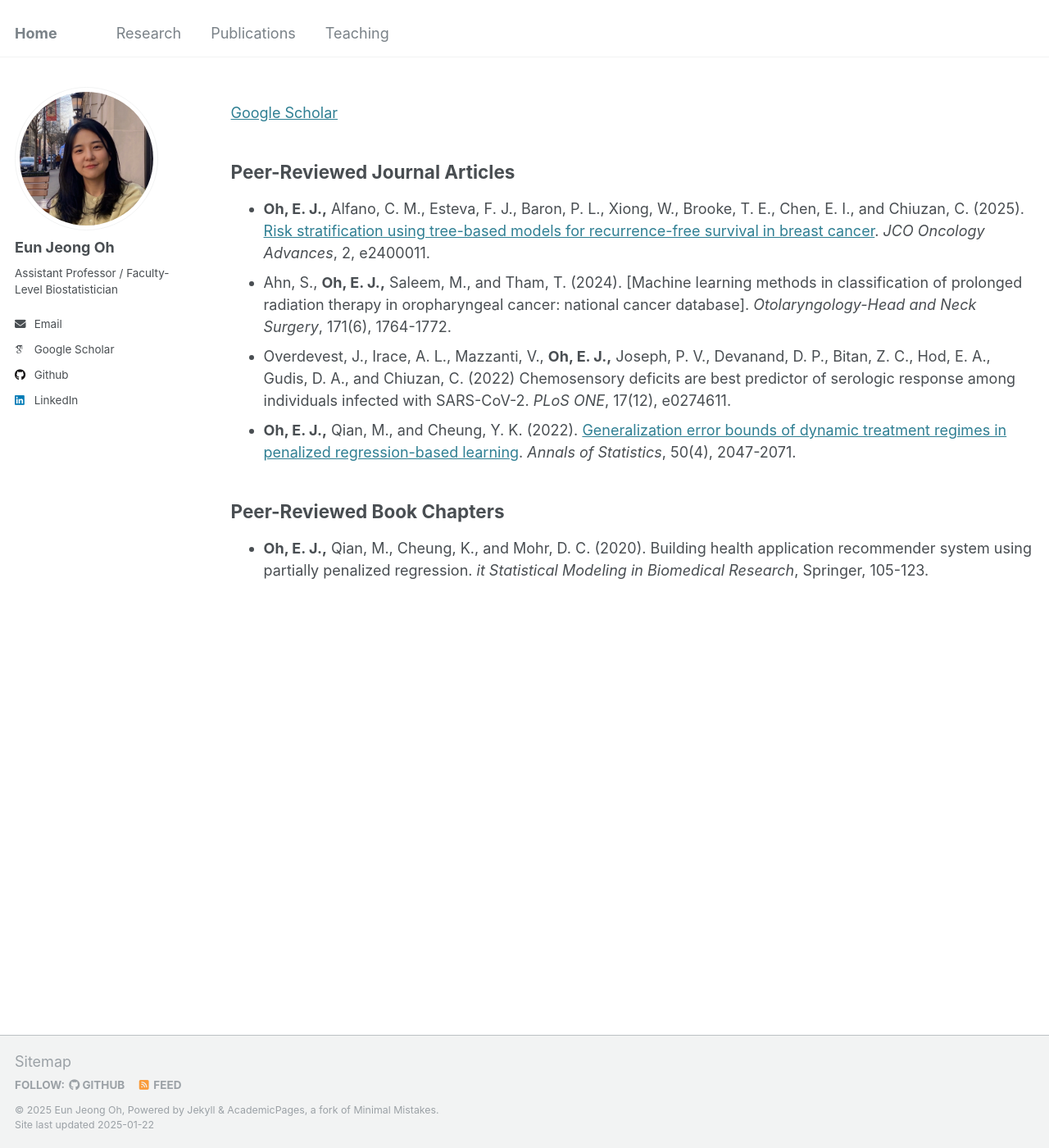
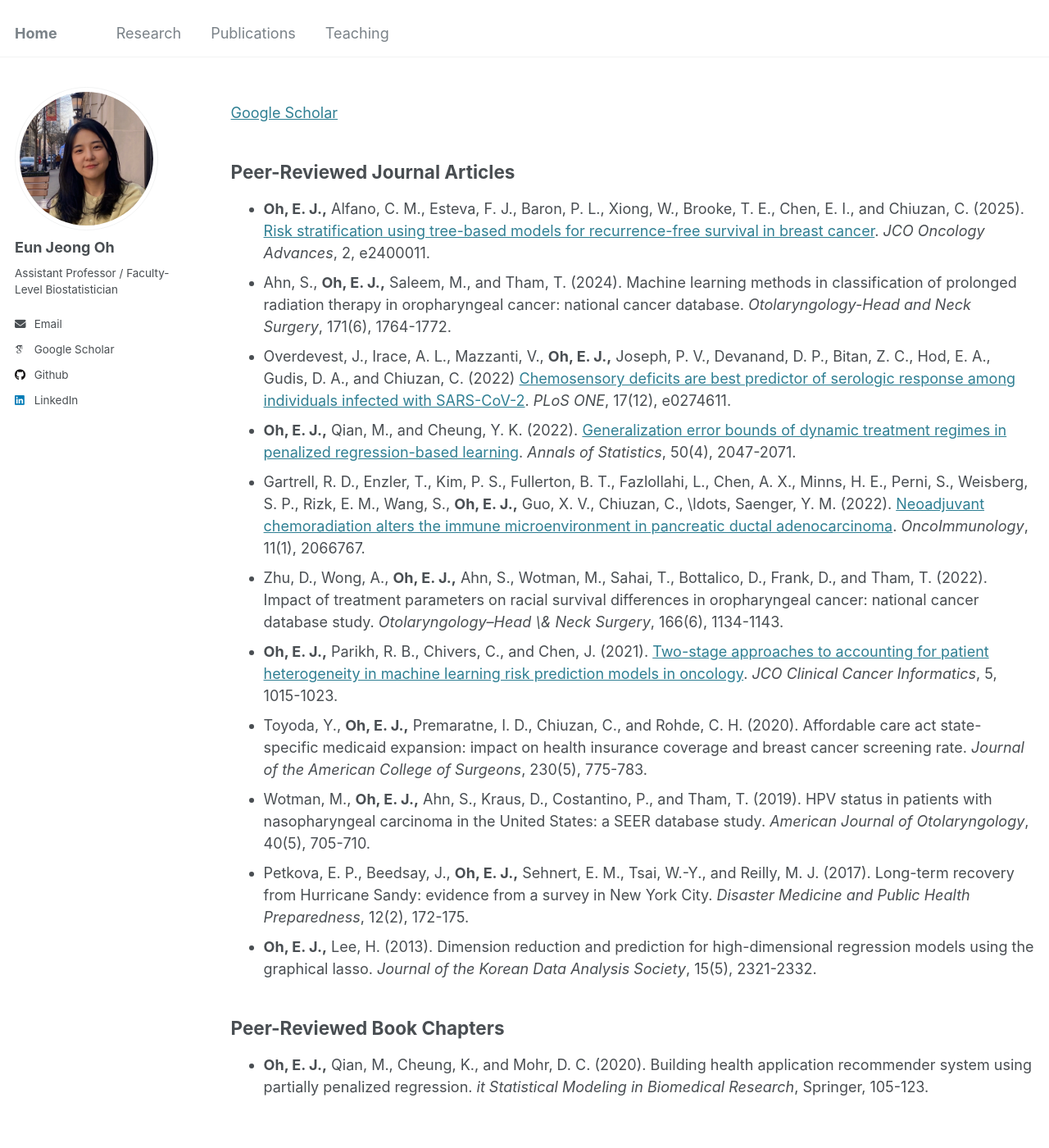
Before and after one commit to oheunj/oheunj.github.io, a Jekyll site: the page built from _pages/eo-publications.md, in a window 1280 px wide and 1400 px high. Shown: the whole window at 82% size. Built offline with Jekyll 4.4.1, drawn with Linux system fonts in a browser that asks for light colours; some web fonts are replaced.

Commit message:
Update eo-publications.md

```diff
--- a/_pages/eo-publications.md
+++ b/_pages/eo-publications.md
@@ -14,9 +14,16 @@ redirect_from:
 Peer-Reviewed Journal Articles
 ------
 * __Oh, E. J.,__ Alfano, C. M., Esteva, F. J., Baron, P. L., Xiong, W., Brooke, T. E., Chen, E. I., and  Chiuzan, C. (2025). [Risk stratification using tree-based models for recurrence-free survival in breast cancer](https://ascopubs.org/doi/pdfdirect/10.1200/OA.24.00011). _JCO Oncology Advances_, 2, e2400011.
-* Ahn, S., __Oh, E. J.,__ Saleem, M., and Tham, T. (2024). [Machine learning methods in classification of prolonged radiation therapy in oropharyngeal cancer: national cancer database]. _Otolaryngology-Head and Neck Surgery_, 171(6), 1764-1772.
-* Overdevest, J., Irace, A. L., Mazzanti, V., __Oh, E. J.,__ Joseph, P. V., Devanand, D. P., Bitan, Z. C., Hod, E. A., Gudis, D. A., and Chiuzan, C. (2022) Chemosensory deficits are best predictor of serologic response among individuals infected with SARS-CoV-2. _PLoS ONE_, 17(12), e0274611.
+* Ahn, S., __Oh, E. J.,__ Saleem, M., and Tham, T. (2024). Machine learning methods in classification of prolonged radiation therapy in oropharyngeal cancer: national cancer database. _Otolaryngology-Head and Neck Surgery_, 171(6), 1764-1772.
+* Overdevest, J., Irace, A. L., Mazzanti, V., __Oh, E. J.,__ Joseph, P. V., Devanand, D. P., Bitan, Z. C., Hod, E. A., Gudis, D. A., and Chiuzan, C. (2022) [Chemosensory deficits are best predictor of serologic response among individuals infected with SARS-CoV-2](https://journals.plos.org/plosone/article?id=10.1371/journal.pone.0274611#:~:text=Google%20Scholar-,Download%20PDF,-Print). _PLoS ONE_, 17(12), e0274611.
 * __Oh, E. J.,__ Qian, M., and Cheung, Y. K. (2022). [Generalization error bounds of dynamic treatment regimes in penalized regression-based learning](https://par.nsf.gov/servlets/purl/10429985). _Annals of Statistics_, 50(4), 2047-2071.
+* Gartrell, R. D., Enzler, T., Kim, P. S., Fullerton, B. T., Fazlollahi, L., Chen, A. X., Minns, H. E., Perni, S., Weisberg, S. P., Rizk, E. M., Wang, S., __Oh, E. J.,__ Guo, X. V., Chiuzan, C., \ldots, Saenger, Y. M. (2022). [Neoadjuvant chemoradiation alters the immune microenvironment in pancreatic ductal adenocarcinoma](https://www.tandfonline.com/doi/epdf/10.1080/2162402X.2022.2066767?needAccess=true). _OncoImmunology_, 11(1), 2066767.
+* Zhu, D., Wong, A., __Oh, E. J.,__ Ahn, S., Wotman, M., Sahai, T., Bottalico, D., Frank, D., and Tham, T. (2022). Impact of treatment parameters on racial survival differences in oropharyngeal cancer: national cancer database study. _Otolaryngology--Head \& Neck Surgery_, 166(6), 1134-1143.
+* __Oh, E. J.,__ Parikh, R. B., Chivers, C., and Chen, J. (2021). [Two-stage approaches to accounting for patient heterogeneity in machine learning risk prediction models in oncology](https://ascopubs.org/doi/pdf/10.1200/CCI.21.00077). _JCO Clinical Cancer Informatics_, 5, 1015-1023.
+* Toyoda, Y., __Oh, E. J.,__ Premaratne, I. D., Chiuzan, C., and Rohde, C. H. (2020). Affordable care act state-specific medicaid expansion: impact on health insurance coverage and breast cancer screening rate. _Journal of the American College of Surgeons_, 230(5), 775-783.
+* Wotman, M., __Oh, E. J.,__ Ahn, S., Kraus, D., Costantino, P., and Tham, T. (2019). HPV status in patients with nasopharyngeal carcinoma in the United States: a SEER database study. _American Journal of Otolaryngology_, 40(5), 705-710.
+* Petkova, E. P., Beedsay, J., __Oh, E. J.,__ Sehnert, E. M., Tsai, W.-Y., and Reilly, M. J. (2017). Long-term recovery from Hurricane Sandy: evidence from a survey in New York City. _Disaster Medicine and Public Health Preparedness_, 12(2), 172-175.
+* __Oh, E. J.,__ Lee, H. (2013). Dimension reduction and prediction for high-dimensional regression models using the graphical lasso. _Journal of the Korean Data Analysis Society_, 15(5), 2321-2332.
 
 
 Peer-Reviewed Book Chapters
```
